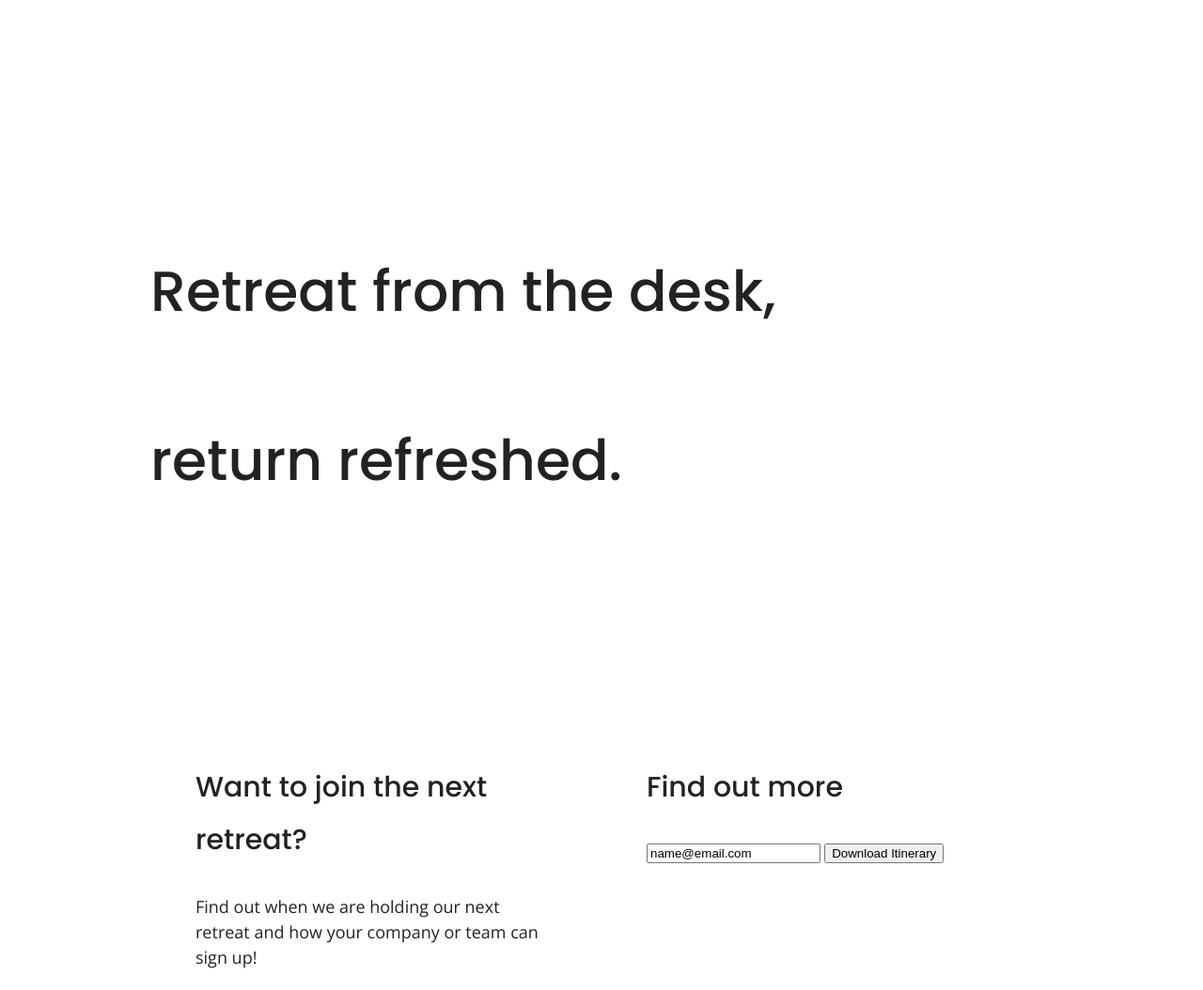
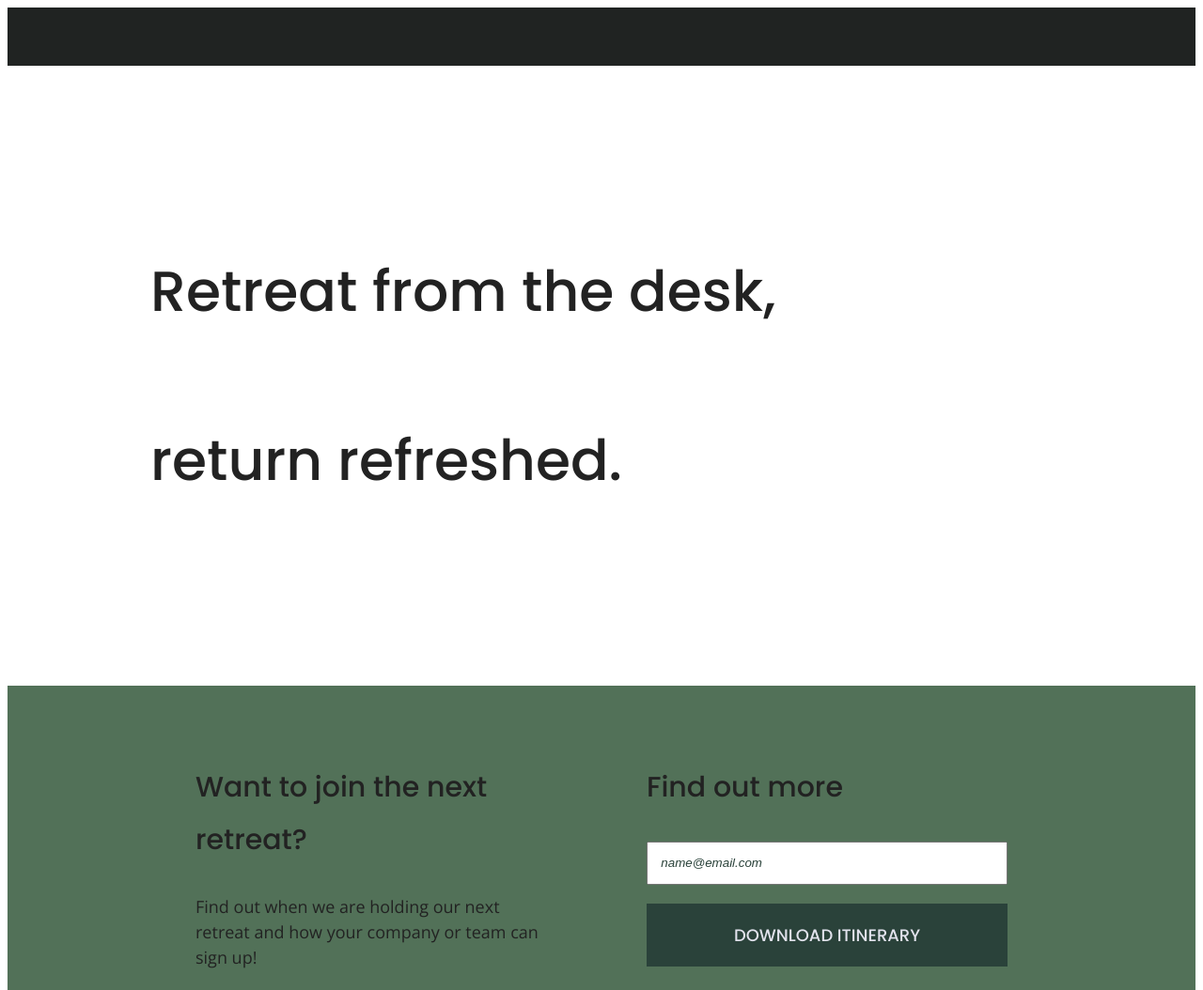
Before and after one commit to alison-ah/responsive-unplugged-retreat-website-from-boilerplate, a website built with webpack: page index.html in a window 1280 px wide. Shown: the top 1054 px of the page at 94% size. Built offline with nearby package versions, Linux system fonts and the light colour scheme.

Commit message:
More styles added

```diff
--- a/css/style.css
+++ b/css/style.css
@@ -152,6 +152,7 @@ address {
   display: flex;
   justify-content: center;
   padding: 15px 0;
+  background-color: #202322;
  }
 
  header .content-wrapper {
@@ -170,6 +171,7 @@ address {
  .header-divider {
   width: 100%;
   height: 1px;
+  color: #3a3a3a;
  }
 
  header nav {
@@ -190,6 +192,7 @@ address {
   flex-direction: column;
   align-items: center;
   text-align: center;
+  background-color: #202322;
  }
 
  footer p {
@@ -206,6 +209,7 @@ address {
   justify-content: space-around;
   align-items: center;
   size: 1.3125em;
+  background-color: #527158;
  }
 
  footer .social-icons p {
@@ -232,12 +236,32 @@ address {
 aside {
   display: flex;
   justify-content: center;
+  background-color: #527158;
 }
 
-aside .input-text {
+aside .form {
+  margin-top: 30px;
+}
+input[type=text] {
+  box-sizing: border-box;
+  width: 100%;
+  color: #2a423a;
+  font-style: italic;
+  padding: 1em;
+}
+
+input[type=button] {
+  width: 100%;
+  padding: 20px 0;
+  margin-top: 20px;
+  background-color: #2a423a;
   font-family: 'Poppins', Arial, Helvetica, sans-serif;
   font-size: 1.125em;
   font-weight: 500;
+  color: #e2e3ed;
+  border: none;
+  text-align: center;
+  text-transform: uppercase;
 }
 
 
@@ -276,6 +300,7 @@ aside .input-text {
 .reviews {
   display: flex;
   justify-content: center;
+  background-color: #2a423a;
 }
 
 .reviews h2 {
@@ -290,6 +315,7 @@ aside .input-text {
 .mission {
   display: flex;
   justify-content: center;
+  background-color: #527158;
 }
 
 .contact-section {
@@ -305,6 +331,7 @@ aside .input-text {
 .faq {
   display: flex;
   justify-content: center;
+  background-color: #527158;
 }
 
 .faq .content-wrapper {
@@ -322,6 +349,7 @@ aside .input-text {
 
 .faq-content {
   margin-bottom: 50px;
+  background-color: #2a423a;
 }
 
 .faq-content h4 {
```
